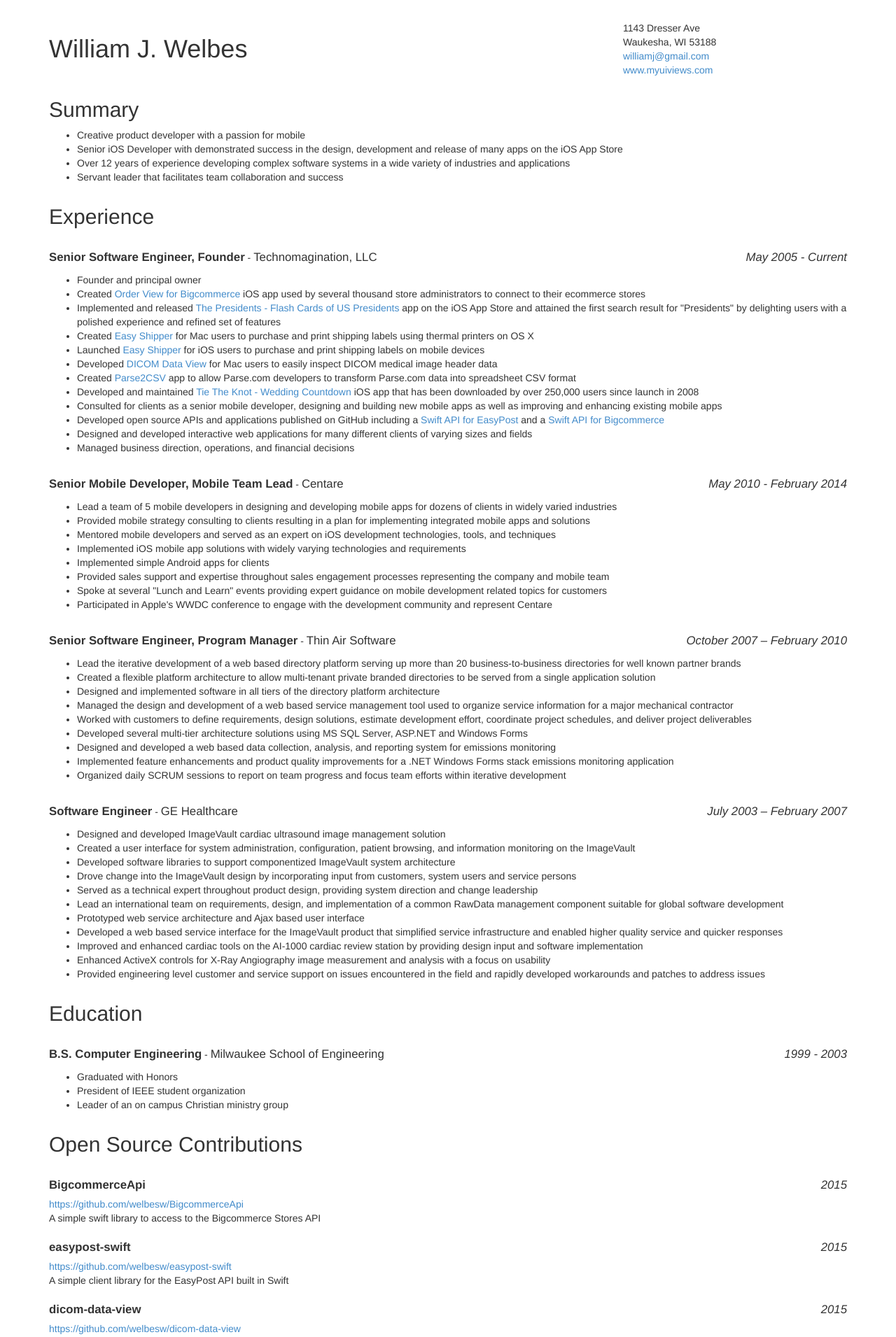
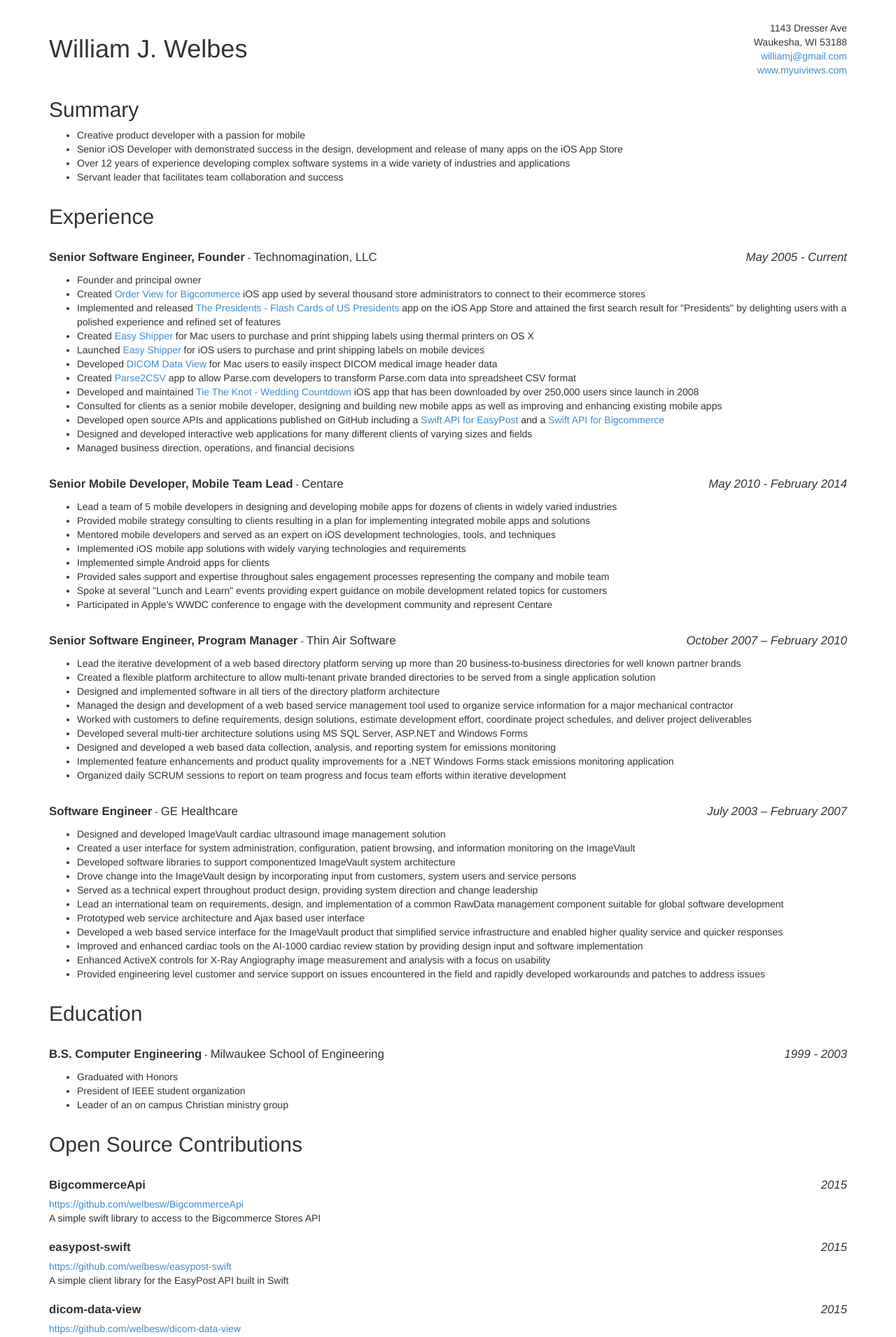
Before and after one commit to welbesw/welbesw.github.io, a Jekyll site: the page built from resume.html, in a window 1280 px wide. Shown: the top 1911 px of the page at 70% size. Built offline with Jekyll 4.4.1, drawn with Linux system fonts in a browser that asks for light colours; Markdown is read by kramdown in place of the engine named in the settings.

Commit message:
Tweaked address layout in resume.

```diff
--- a/resume.html
+++ b/resume.html
@@ -10,7 +10,7 @@
     <div class="col-sm-8">
     	<h1>William J. Welbes</h1>
     </div>
-    <div class="col-sm-4">
+    <div class="col-sm-4 text-right">
     	<ul class="resume-contact">
     		<li>1143 Dresser Ave</li>
     		<li>Waukesha, WI 53188</li>
```
